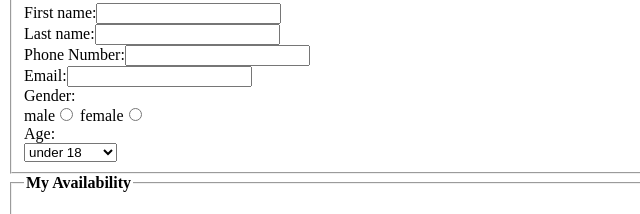
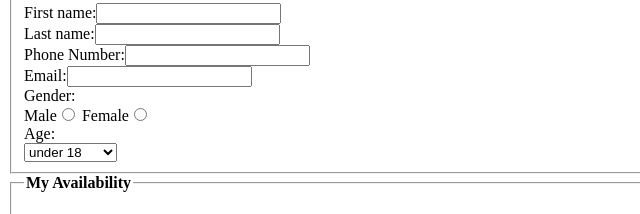
Before and after one commit to zansari18/lab4, a plain HTML site: page index.html in a window 1280 px wide. Shown: the part 100-314 px from the top of the page, 0-640 px from the left. Drawn offline with Linux system fonts and the light colour scheme.

Commit message:
Spelling Errors
typed out the code and tested html link to find errors

```diff
--- a/index.html
+++ b/index.html
@@ -15,8 +15,8 @@
 		<div><label>Email:<input type="text" name="email_field"></label></div>
 		<div>Gender:</div>
 			<div>
-				<label>male<input type="radio" name="gender_field" value="male"></label>
-				<label>female<input type="radio" name="gender_field" value="female"></label>
+				<label>Male<input type="radio" name="gender_field" value="male"></label>
+				<label>Female<input type="radio" name="gender_field" value="female"></label>
 			</div>
 		<div>Age:</div>
 			<select name="age_field">
```
